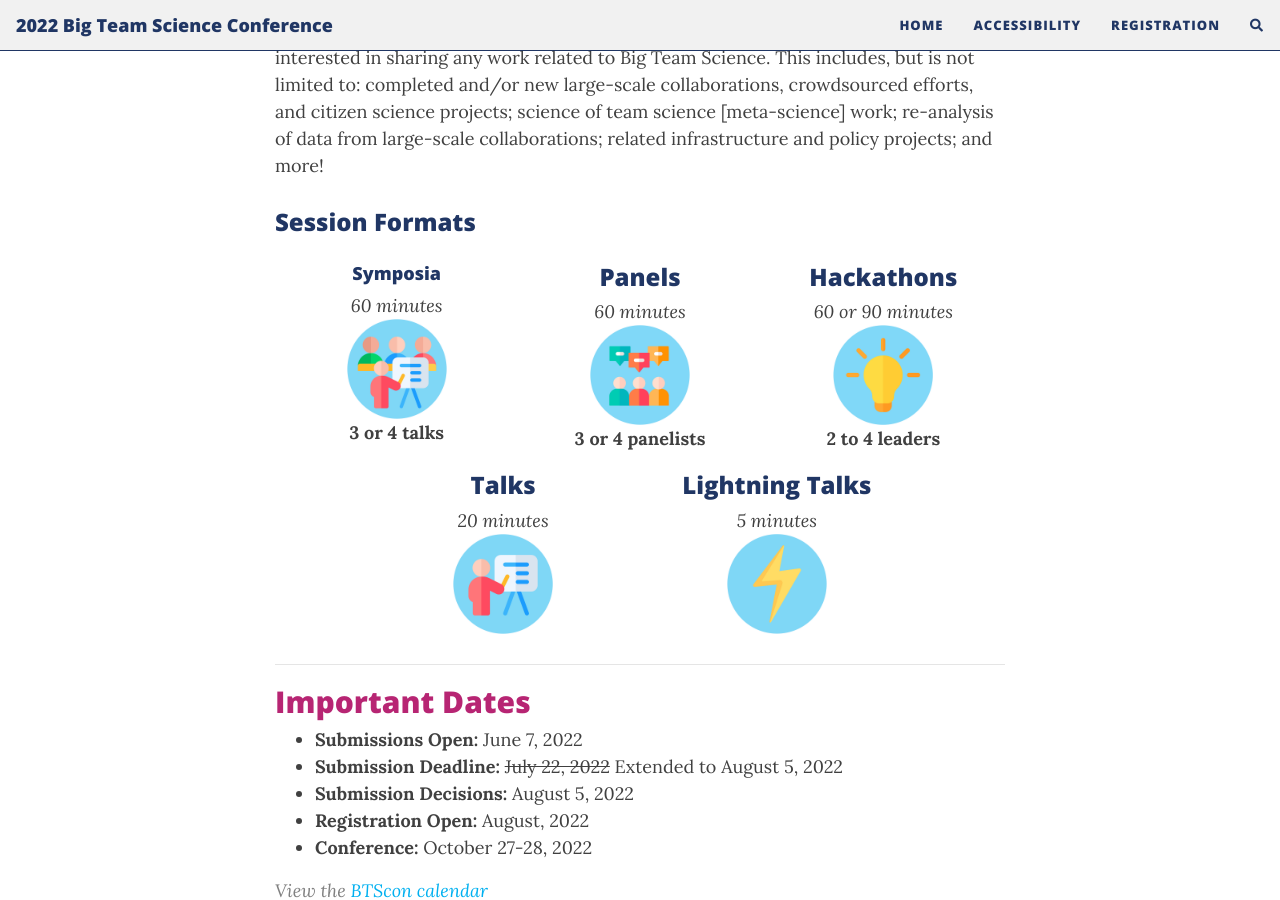
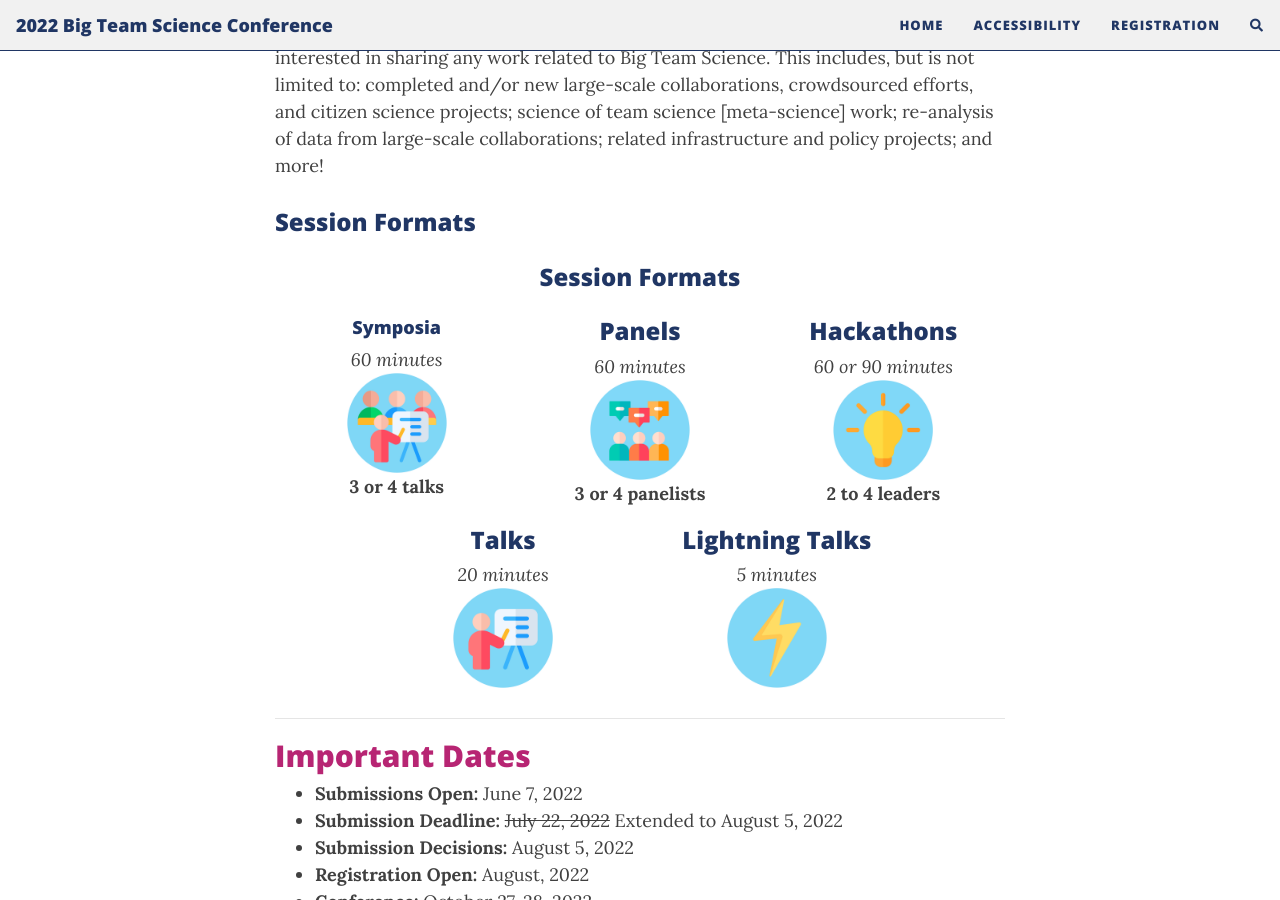
Before and after one commit to bigteamscienceconference/bigteamscienceconference.github.io, a Jekyll site: the page built from index.md, in a window 1280 px wide and 900 px high, scrolled down 2751 px. Built offline with Jekyll 4.4.1, drawn with Linux system fonts in a browser that asks for light colours; nearby versions of some CDN libraries; comment, search, counter and statistics services are not loaded.

Commit message:
Update index.md

```diff
--- a/index.md
+++ b/index.md
@@ -125,8 +125,14 @@ Registration for the 2022 BTSCON is now open! To ensure inclusivity, **registrat
 The conference will feature symposia, panel sessions, hackathons, talks, and social hours. Sessions will feature presentations from groups and individuals who are interested in sharing any work related to Big Team Science. This includes, but is not limited to: completed and/or new large-scale collaborations, crowdsourced efforts, and citizen science projects; science of team science [meta-science] work; re-analysis of data from large-scale collaborations; related infrastructure and policy projects; and more!
 
 ### Session Formats
+
 <section>
   <div class="container">
+    <div class="row justify-content-around">
+      <div align="center">
+        <h3>Session Formats</h3>
+      </div>
+    </div>
     <div class="row justify-content-around">
       <div class="col-sm-4 col-xs-6" align="center">
         <h4>Symposia</h4>
```
